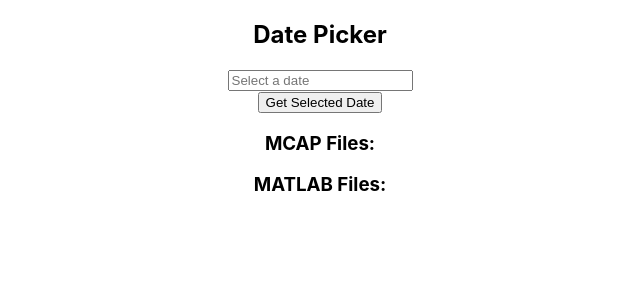
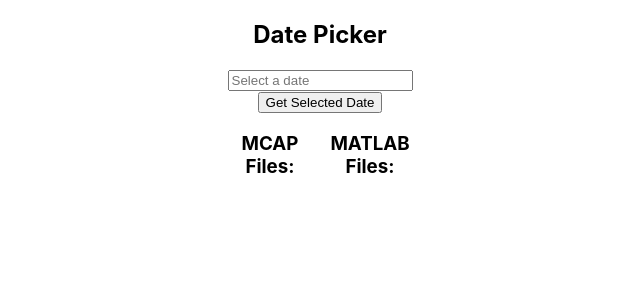
Before and after one commit to hytech-racing/data_acq_cloud, a React (Create React App) app in the folder frontend/visualize/: page / in a window 1280 px wide. Shown: the top 300 px of the page, without its empty margins (320-960 px from the left). Built offline with nearby package versions, Linux system fonts and the light colour scheme.

Commit message:
Fixed UI a bit

```diff
--- a/frontend/visualize/src/App.css
+++ b/frontend/visualize/src/App.css
@@ -36,3 +36,16 @@
     transform: rotate(360deg);
   }
 }
+
+.ParentTable {
+  display: inline-flex;
+}
+
+.McapChild {
+  width: 100px;
+  height: 100px;
+}
+.MatChild {
+  width: 100px;
+  height: 100px;
+}
--- a/frontend/visualize/src/App.js
+++ b/frontend/visualize/src/App.js
@@ -58,21 +58,23 @@
     <div className="App">
       <MyDatePicker selectedDate={selectedDate} onDateChange={handleDateChange} />
       <button onClick={handleButtonClick}>Get Selected Date</button>
-
+      <br></br>
+      <div className='ParentTable'>
         {/* Render MCAP and MATLAB download links */}
-      <div>
+        <div className='McapChild'>
           <h3>MCAP Files:</h3>
           {mcapDateFiles.map((link, index) => (
             <a key={index} href={link} target="_blank" rel="noopener noreferrer">{link}</a>
           ))}
         </div>
-      <div>
+        <div className='MatChild'>
           <h3>MATLAB Files:</h3>
           {matDateFiles.map((link, index) => (
             <a key={index} href={link} target="_blank" rel="noopener noreferrer">{link}</a>
           ))}
         </div>
       </div>
+    </div>
   );
 }
 
```
Lines whose indentation alone changed are shown as unchanged.
